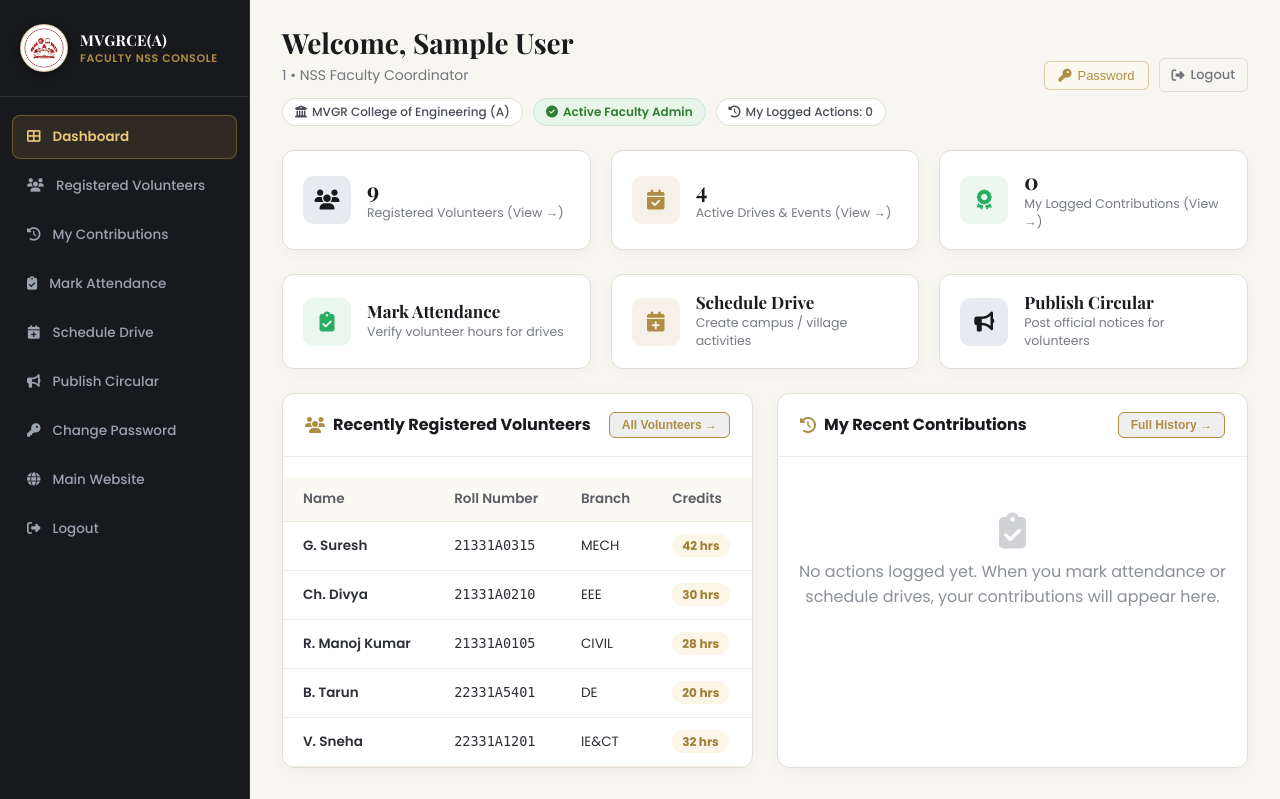
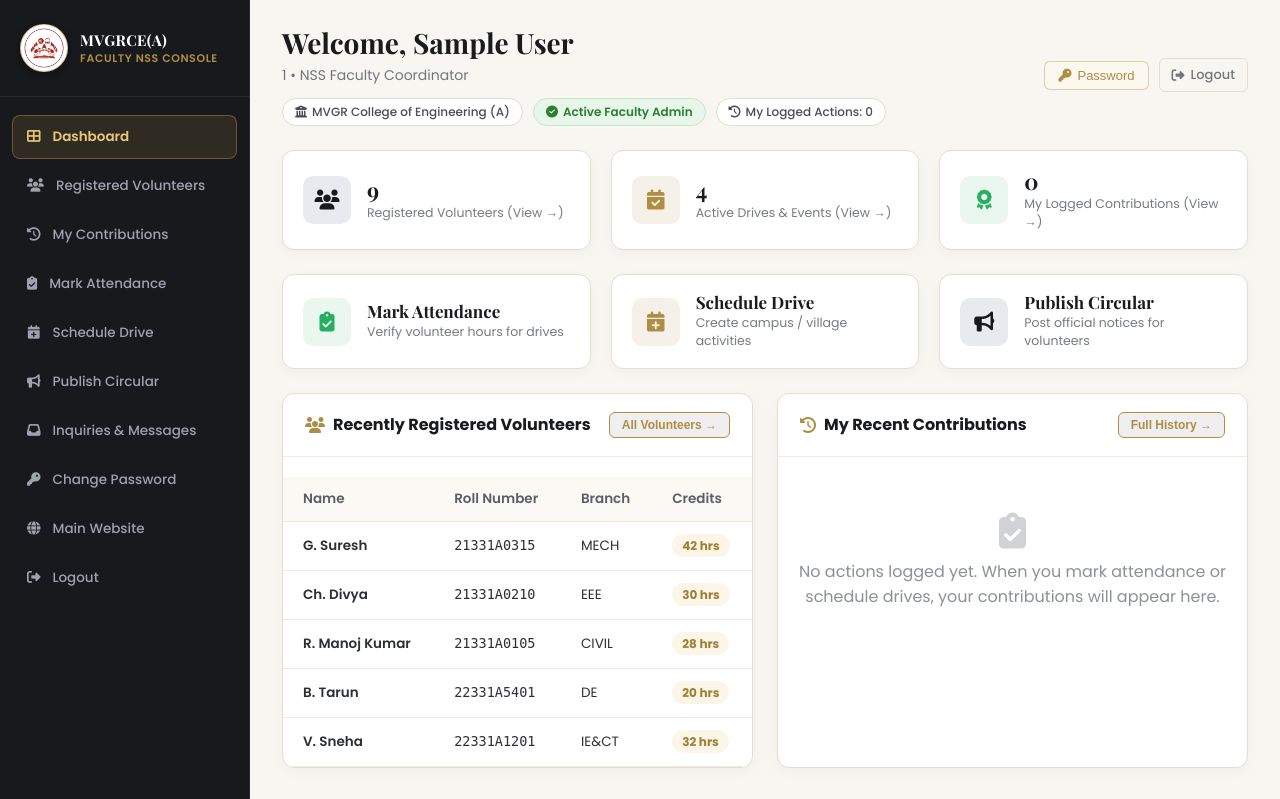
Before and after one commit to nikhilvarmau31-dev/nss-webapp, a Flask app: page /faculty/dashboard in a window 1280 px wide. Shown: the top 799 px of the page. Run offline with Flask 3, Linux system fonts and the light colour scheme; the visitor is signed in with stand-in values (Sample User, id 1); some web fonts are replaced.

Commit message:
Add direct email notification dispatch to support.nssmvgr@gmail.com and Supabase contact storage

```diff
--- a/app.py
+++ b/app.py
@@ -3,6 +3,9 @@ from datetime import datetime, timedelta
 import json
 import os
 import re
+import smtplib
+from email.mime.text import MIMEText
+from email.mime.multipart import MIMEMultipart
 
 BASE_DIR = os.path.abspath(os.path.dirname(__file__))
 app = Flask(__name__,
@@ -993,19 +996,109 @@ def gallery():
 
 # ─── Contact ──────────────────────────────────────────────────────────────────
 
+def send_contact_email_notification(name, sender_email, subject, message_body):
+    recipient = os.environ.get('CONTACT_RECIPIENT_EMAIL', 'support.nssmvgr@gmail.com').strip()
+    smtp_server = os.environ.get('SMTP_SERVER', 'smtp.gmail.com').strip()
+    try:
+        smtp_port = int(os.environ.get('SMTP_PORT', '587').strip())
+    except (ValueError, TypeError):
+        smtp_port = 587
+    smtp_user = os.environ.get('SMTP_USER', 'support.nssmvgr@gmail.com').strip()
+    smtp_password = os.environ.get('SMTP_PASSWORD', '').strip()
+
+    if not smtp_password:
+        print(f"ℹ️ SMTP_PASSWORD not set in environment. Notification for {recipient} saved to Supabase.")
+        return False, "SMTP credentials not configured"
+
+    try:
+        msg = MIMEMultipart('alternative')
+        msg['Subject'] = f"[NSS MVGR Portal Inquiry] {subject}"
+        msg['From'] = f"MVGR NSS Web Portal <{smtp_user}>"
+        msg['To'] = recipient
+        msg['Reply-To'] = sender_email
+
+        html_content = f"""
+        <html>
+        <body style="font-family: -apple-system, BlinkMacSystemFont, 'Segoe UI', Roboto, Helvetica, Arial, sans-serif; background-color: #f7f6f2; padding: 24px; margin: 0;">
+            <div style="max-width: 600px; margin: 0 auto; background: #ffffff; border-radius: 10px; border: 1px solid #e5e0d8; overflow: hidden; box-shadow: 0 4px 12px rgba(0,0,0,0.06);">
+                <div style="background: #18191c; padding: 22px 24px; border-bottom: 3px solid #af8d44; text-align: center;">
+                    <h2 style="color: #ffffff; margin: 0; font-size: 20px; font-weight: 700;">MVGR NSS Portal Inquiry</h2>
+                    <p style="color: #af8d44; margin: 6px 0 0; font-size: 13px; font-weight: 600;">Direct Notification &bull; Support Desk</p>
+                </div>
+                <div style="padding: 24px;">
+                    <div style="background: #fdfcf9; border: 1px solid #ebe6dc; border-radius: 8px; padding: 16px; margin-bottom: 20px;">
+                        <table style="width: 100%; border-collapse: collapse;">
+                            <tr>
+                                <td style="padding: 6px 0; color: #777; font-size: 13px; width: 100px; text-transform: uppercase;">From</td>
+                                <td style="padding: 6px 0; color: #18191c; font-size: 15px; font-weight: 700;">{name}</td>
+                            </tr>
+                            <tr>
+                                <td style="padding: 6px 0; color: #777; font-size: 13px; text-transform: uppercase;">Sender Email</td>
+                                <td style="padding: 6px 0; font-size: 14.5px;"><a href="mailto:{sender_email}" style="color: #1a73e8; text-decoration: none; font-weight: 600;">{sender_email}</a></td>
+                            </tr>
+                            <tr>
+                                <td style="padding: 6px 0; color: #777; font-size: 13px; text-transform: uppercase;">Subject</td>
+                                <td style="padding: 6px 0; color: #18191c; font-size: 15px; font-weight: 600;">{subject}</td>
+                            </tr>
+                        </table>
+                    </div>
+                    <div style="margin-bottom: 24px;">
+                        <span style="font-size: 12px; font-weight: 700; color: #888; text-transform: uppercase; letter-spacing: 0.5px; display: block; margin-bottom: 8px;">Message Content:</span>
+                        <div style="background: #fff; border: 1.5px solid #ebe7df; border-left: 4px solid #af8d44; padding: 18px; border-radius: 6px; font-size: 14.5px; line-height: 1.65; color: #222; white-space: pre-wrap;">{message_body}</div>
+                    </div>
+                    <div style="text-align: center; margin: 24px 0 10px;">
+                        <a href="mailto:{sender_email}?subject=Re: {subject}" style="background: #af8d44; color: #ffffff; padding: 12px 26px; text-decoration: none; border-radius: 6px; font-weight: 700; font-size: 14px; display: inline-block;">
+                            Reply Directly to {name} &rarr;
+                        </a>
+                    </div>
+                </div>
+                <div style="background: #faf8f5; padding: 14px 20px; text-align: center; border-top: 1px solid #eee8dd; font-size: 12px; color: #888;">
+                    MVGR College of Engineering (Autonomous) &bull; National Service Scheme (NSS Unit)
+                </div>
+            </div>
+        </body>
+        </html>
+        """
+
+        text_content = f"New Inquiry Received via MVGR NSS Web Portal\n\nFrom: {name} ({sender_email})\nSubject: {subject}\n\nMessage:\n{message_body}\n\n--\nReply directly to {sender_email}"
+
+        msg.attach(MIMEText(text_content, 'plain'))
+        msg.attach(MIMEText(html_content, 'html'))
+
+        with smtplib.SMTP(smtp_server, smtp_port, timeout=12) as server:
+            server.starttls()
+            server.login(smtp_user, smtp_password)
+            server.sendmail(smtp_user, [recipient], msg.as_string())
+
+        return True, "Email sent successfully"
+    except Exception as e:
+        print(f"⚠️ SMTP send error: {e}")
+        return False, str(e)
+
+
 @app.route('/contact', methods=['GET', 'POST'])
 def contact():
     if request.method == 'POST':
+        name = request.form.get('name', '').strip()
+        email = request.form.get('email', '').strip()
+        subject = request.form.get('subject', '').strip()
+        message = request.form.get('message', '').strip()
+
         msg = {
             'id': get_next_id(contacts),
-            'name': request.form['name'],
-            'email': request.form['email'],
-            'subject': request.form['subject'],
-            'message': request.form['message'],
+            'name': name,
+            'email': email,
+            'subject': subject,
+            'message': message,
             'date': datetime.now().strftime('%Y-%m-%d %H:%M')
         }
-        contacts.append(msg)
-        flash('Your message has been sent! We will get back to you soon.', 'success')
+        contacts.insert(0, msg)
+        db.insert_contact_message(msg)
+
+        # Trigger direct email notification to support.nssmvgr@gmail.com
+        send_contact_email_notification(name, email, subject, message)
+
+        flash('Your message has been sent directly to support.nssmvgr@gmail.com! Our coordinators will get back to you soon.', 'success')
         return redirect(url_for('contact'))
     return render_template('contact.html')
 
@@ -1334,13 +1427,16 @@ def faculty_dashboard():
         and not any(term in log.get('action_type', '').lower() or term in log.get('description', '').lower() or term in log.get('target', '').lower() for term in excluded_terms)
     ]
 
+    contact_messages = db.fetch_contact_messages(contacts)
+
     stats = {
         'total_volunteers': len(volunteers),
         'active_volunteers': len([v for v in volunteers if v['status'] == 'active']),
         'total_events': len(events),
         'upcoming_events': len([e for e in events if e['status'] == 'upcoming']),
         'total_hours': sum(v.get('hours_completed', 0) for v in volunteers),
-        'my_actions_count': len(my_actions)
+        'my_actions_count': len(my_actions),
+        'total_messages': len(contact_messages)
     }
     return render_template('faculty_dashboard.html',
                            stats=stats,
@@ -1349,6 +1445,7 @@ def faculty_dashboard():
                            my_actions=my_actions,
                            news_items=news_items,
                            attendance_records=attendance_records,
+                           contact_messages=contact_messages,
                            fac_name=fac_name,
                            fac_id=fac_id,
                            fac_dept=fac_dept)
--- a/templates/contact.html
+++ b/templates/contact.html
@@ -23,6 +23,9 @@
             </div>
             <div class="contact-form-panel">
                 <h3>Send a Message</h3>
+                <p style="font-size: 13.5px; color: #666; margin-top: -6px; margin-bottom: 18px;">
+                    <i class="fas fa-paper-plane" style="color: var(--mvgr-gold);"></i> Inquiries are delivered directly to <strong>support.nssmvgr@gmail.com</strong>.
+                </p>
                 <form method="POST" action="{{ url_for('contact') }}">
                     <div class="form-row">
                         <div class="form-group"><label>Your Name *</label><input type="text" name="name" required placeholder="Full Name"></div>
--- a/templates/faculty_dashboard.html
+++ b/templates/faculty_dashboard.html
@@ -41,6 +41,13 @@
             <button type="button" class="sidebar-nav-btn" data-tab="news" onclick="switchFacultyPanel('news')">
                 <span class="link-icon"><i class="fas fa-bullhorn"></i></span>
                 <span class="link-text">Publish Circular</span>
+            </button>
+            <button type="button" class="sidebar-nav-btn" data-tab="messages" onclick="switchFacultyPanel('messages')">
+                <span class="link-icon"><i class="fas fa-inbox"></i></span>
+                <span class="link-text">Inquiries & Messages</span>
+                {% if contact_messages %}
+                <span style="margin-left:auto; background:#af8d44; color:#fff; font-size:11px; padding:2px 7px; border-radius:10px; font-weight:700;">{{ contact_messages|length }}</span>
+                {% endif %}
             </button>
             <a href="javascript:void(0)" onclick="openPasswordModal()" class="sidebar-nav-btn" style="text-decoration:none;">
                 <span class="link-icon"><i class="fas fa-key"></i></span>
@@ -649,6 +656,69 @@
                 </div>
             </section>
 
+            <!-- ═══════════════════════════════════════════════════════════════
+                 PANEL 7: INQUIRIES & MESSAGES
+                 ═══════════════════════════════════════════════════════════════ -->
+            <section id="panel-messages" class="faculty-panel-section" style="display:none;">
+                <div class="portal-panel full-width">
+                    <div class="panel-header">
+                        <div>
+                            <h3><i class="fas fa-inbox gold-icon"></i> Contact Inquiries & Support Messages</h3>
+                            <p style="font-size:13px; color:#777; margin-top:4px;">Messages submitted via the public Contact Us portal (forwarded to <strong>support.nssmvgr@gmail.com</strong>).</p>
+                        </div>
+                        <span class="panel-counter">{{ contact_messages|length }} Inquiries</span>
+                    </div>
+
+                    <div class="panel-body p-0">
+                        {% if contact_messages %}
+                        <div class="table-responsive">
+                            <table class="portal-modern-table">
+                                <thead>
+                                    <tr>
+                                        <th>Date</th>
+                                        <th>Sender</th>
+                                        <th>Subject</th>
+                                        <th>Message</th>
+                                        <th>Action</th>
+                                    </tr>
+                                </thead>
+                                <tbody>
+                                    {% for msg in contact_messages %}
+                                    <tr>
+                                        <td style="white-space:nowrap; font-size:12.5px; color:#666;">
+                                            {{ msg.created_at[:10] if msg.created_at else (msg.date or 'Recent') }}
+                                        </td>
+                                        <td>
+                                            <div style="font-weight:700; color:#18191c;">{{ msg.name }}</div>
+                                            <div style="font-size:12px; color:#1a73e8;"><a href="mailto:{{ msg.email }}">{{ msg.email }}</a></div>
+                                        </td>
+                                        <td style="font-weight:600; color:#18191c; max-width:200px;">
+                                            {{ msg.subject }}
+                                        </td>
+                                        <td style="font-size:13px; color:#444; max-width:320px; line-height:1.5;">
+                                            {{ msg.message }}
+                                        </td>
+                                        <td>
+                                            <a href="mailto:{{ msg.email }}?subject=Re: {{ msg.subject }}" class="btn-card-outline" style="padding:6px 12px; font-size:12px; display:inline-flex; align-items:center; gap:6px; text-decoration:none;">
+                                                <i class="fas fa-reply"></i> Reply
+                                            </a>
+                                        </td>
+                                    </tr>
+                                    {% endfor %}
+                                </tbody>
+                            </table>
+                        </div>
+                        {% else %}
+                        <div class="empty-portal-state" style="padding:40px 20px;">
+                            <i class="fas fa-inbox" style="font-size:40px; color:#ccc; margin-bottom:12px;"></i>
+                            <h4>No Inquiries Received Yet</h4>
+                            <p>Messages submitted through the public Contact form will appear here and are sent to support.nssmvgr@gmail.com.</p>
+                        </div>
+                        {% endif %}
+                    </div>
+                </div>
+            </section>
+
         </div>
     </main>
 </div>
```
Also changed, not shown: db.py (+31 -0 lines).
